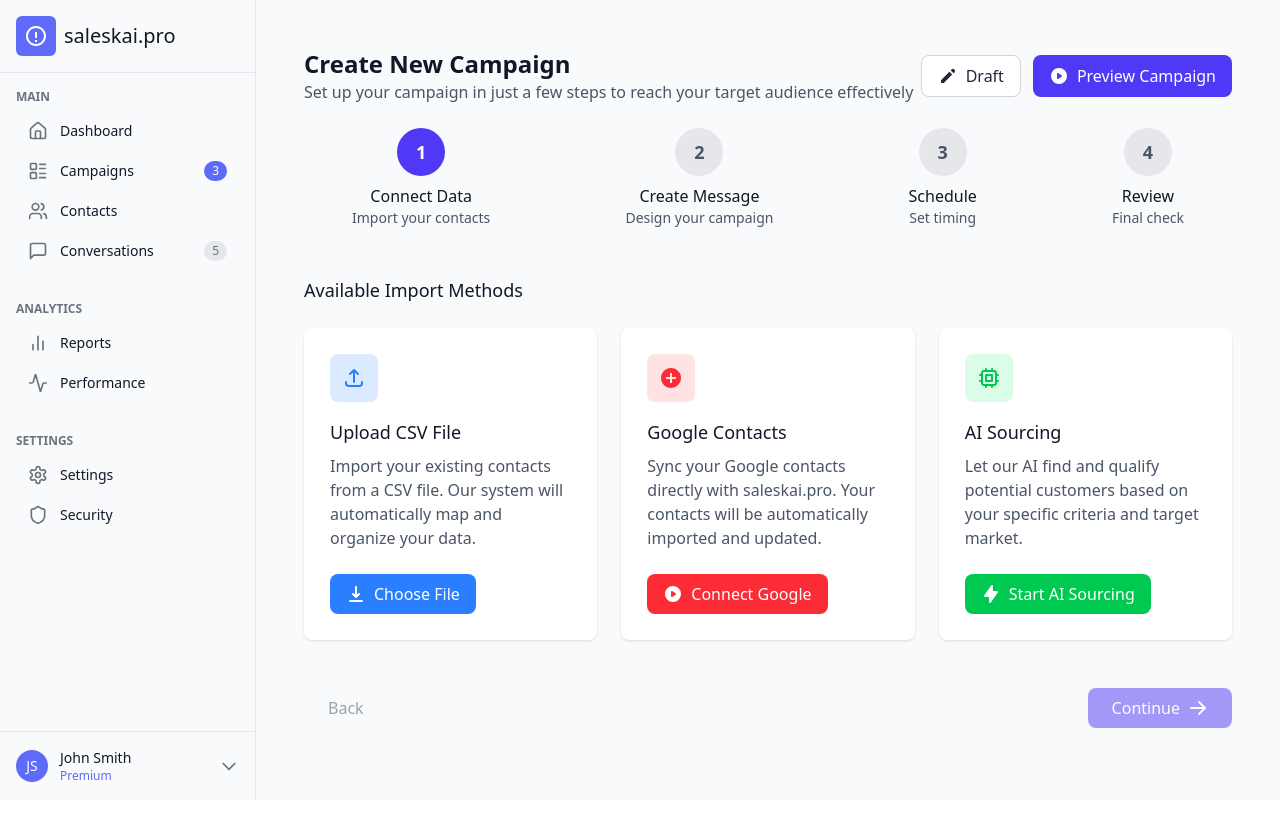
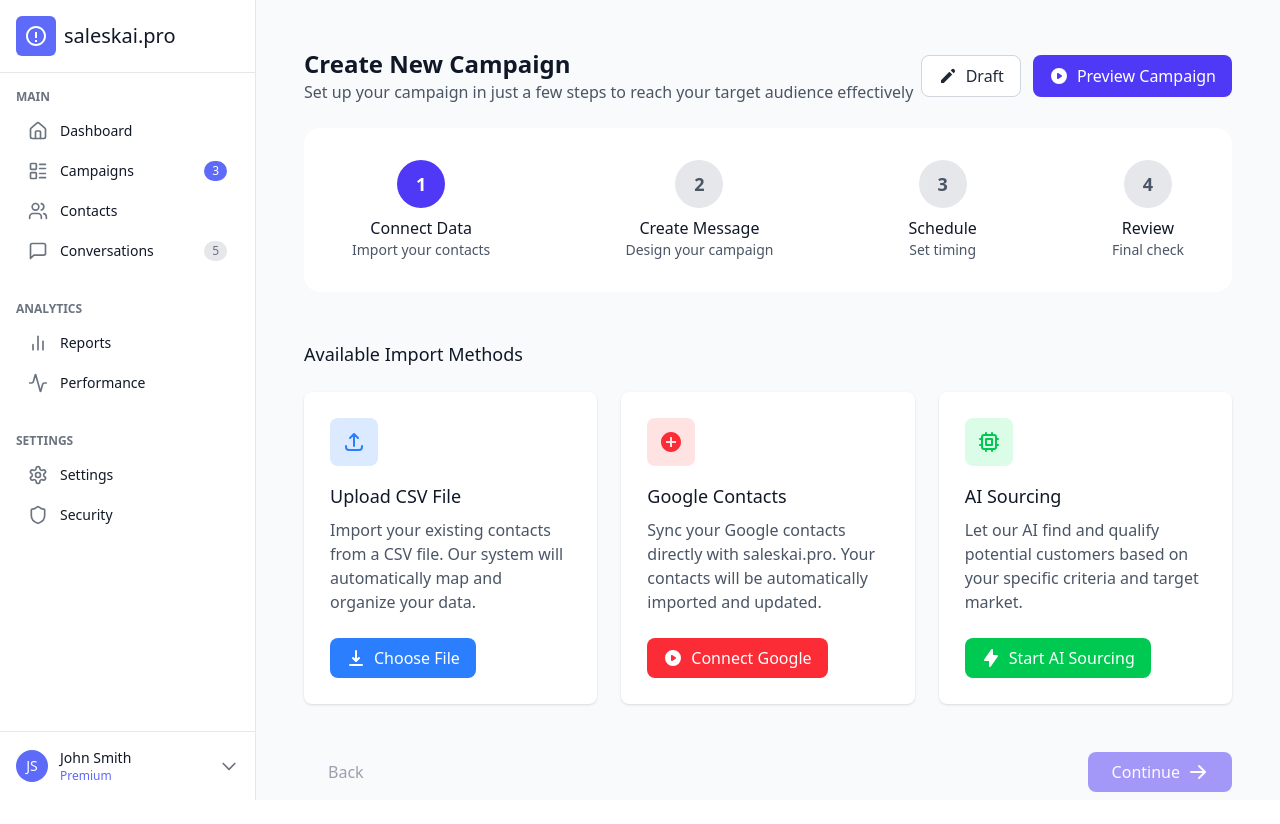
Before and after one commit to fardin-developer/Sales-Dashboard, a React (Vite) app: page /campaigns/create in a window 1280 px wide. Before the commit the page ends 800 px from the top, so only its background shows below. Built offline with nearby package versions, Linux system fonts and the light colour scheme.

Commit message:
minor fixes

```diff
--- a/src/components/Sidebar.jsx
+++ b/src/components/Sidebar.jsx
@@ -33,7 +33,7 @@ export default function Sidebar() {
     }`;
 
   return (
-    <aside className="w-64 h-screen border-r border-gray-light flex flex-col bg-bg-light">
+    <aside className="w-64 h-screen border-r border-gray-light flex flex-col">
       {/* Logo */}
       <div className="p-4 border-b border-gray-light">
         <Link to="/" className="flex items-center">
--- a/src/pages/CreateCampaign.jsx
+++ b/src/pages/CreateCampaign.jsx
@@ -89,13 +89,13 @@ const CreateCampaignPage = () => {
   };
 
   return (
-    <div className="p-8 bg-gray-50 w-full">
+    <div className="p-8  w-full">
       <div className="flex justify-between items-center mb-6">
         <div>
           <h1 className="text-2xl font-bold text-gray-900">Create New Campaign</h1>
           <p className="text-gray-600">Set up your campaign in just a few steps to reach your target audience effectively</p>
         </div>
-        <div className="flex gap-3">
+        <div className="flex gap-3 ">
           <button
             onClick={handleSaveDraft}
             className="px-4 py-2 border border-gray-300 rounded-lg flex items-center gap-2 bg-white text-gray-800 hover:bg-gray-50 transition-colors"
@@ -115,7 +115,7 @@ const CreateCampaignPage = () => {
       </div>
 
       {/* Steps */}
-      <div className="flex justify-between mb-12 px-12">
+      <div className="flex justify-between mb-12 px-12 bg-white p-8  rounded-2xl">
         {steps.map((step) => (
           <div key={step.id} className="flex flex-col items-center">
             <div
```
